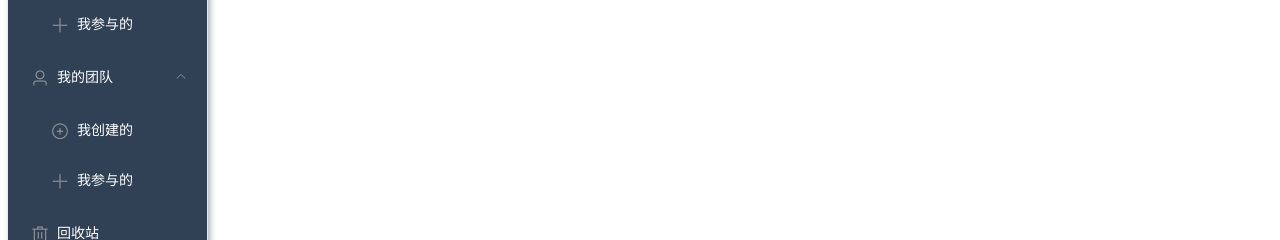
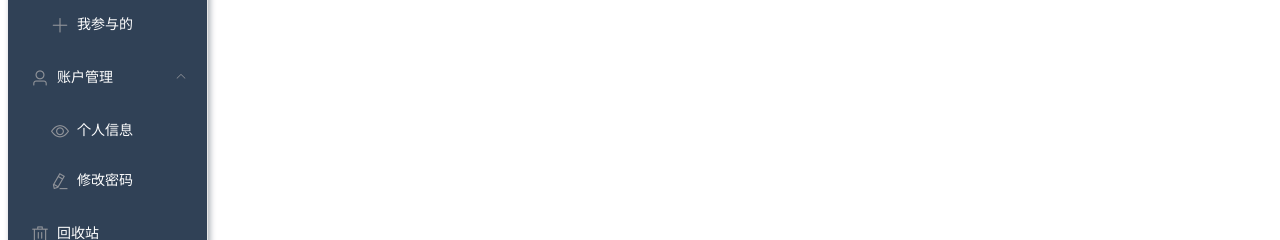
Before and after one commit to AL-Mazai/online_edit_front, a Vue app: page /home in a window 1280 px wide. Shown: the part 231-471 px from the top of the page. Built offline with nearby package versions, Linux system fonts and the light colour scheme.

Commit message:
新增用户信息和更新密码页面

```diff
--- a/package.json
+++ b/package.json
@@ -10,6 +10,7 @@
   "dependencies": {
     "core-js": "^3.8.3",
     "element-ui": "^2.15.13",
+    "onlyoffice-vue": "^1.0.1",
     "vue": "^2.6.14",
     "vue-router": "^3.2.0"
   },
--- a/src/components/Aside.vue
+++ b/src/components/Aside.vue
@@ -40,21 +40,21 @@
                 <span slot="title">我参与的</span>
             </el-menu-item>
         </el-submenu>
-        <!--导航栏二：我的团队-->
+        <!--导航栏二：账户管理-->
         <el-submenu index="2">
             <template slot="title">
                 <i class="el-icon-user"></i>
-                <span slot="title">我的团队</span>
+                <span slot="title">账户管理</span>
             </template>
             <!--我创建的-->
-            <el-menu-item index="/create_team">
-                <i class="el-icon-circle-plus-outline"></i>
-                <span slot="title">我创建的</span>
+            <el-menu-item index="/user_info">
+                <i class="el-icon-view"></i>
+                <span slot="title">个人信息</span>
             </el-menu-item>
             <!--我参与的-->
-            <el-menu-item index="/participate_team">
-                <i class="el-icon-plus"></i>
-                <span slot="title">我参与的</span>
+            <el-menu-item index="/update_password">
+                <i class="el-icon-edit"></i>
+                <span slot="title">修改密码</span>
             </el-menu-item>
         </el-submenu>
         <!--导航栏三：回收站-->
--- a/src/router/index.js
+++ b/src/router/index.js
@@ -13,8 +13,8 @@ const routes = [
             { path: 'home',name:"主页", component: () => import('../views/Home')},
             { path: 'create_doc',name:"我创建的文档", component: () => import('../views/CreatedDoc')},
             { path: 'participate_doc',name:"我参与的文档", component: () => import('../views/ParticipateDoc')},
-            { path: 'create_team',name:"我创建的团队", component: () => import('../views/CreateTeam')},
-            { path: 'participate_team',name:"我参与的团队", component: () => import('../views/ParticipateTeam')},
+            { path: 'user_info',name:"个人信息", component: () => import('../views/UserInfo')},
+            { path: 'update_password',name:"修改密码", component: () => import('../views/UpdatePassword')},
             { path: 'recycle_station',name:"回收站", component: () => import('../views/RecycleStation')},
         ]
     },
--- a/src/views/CreateTeam.vue
+++ b/src/views/UpdatePassword.vue
@@ -1,11 +1,11 @@
-<!--我创建的团队-->
+<!--更改密码-->
 <template>
 
 </template>
 
 <script>
 export default {
-    name: "CreateTeam"
+    name: "UpdatePassword"
 }
 </script>
 
--- a/src/views/ParticipateTeam.vue
+++ b/src/views/UserInfo.vue
@@ -1,11 +1,11 @@
-<!--我参与的团队-->
+<!--个人信息-->
 <template>
 
 </template>
 
 <script>
 export default {
-    name: "ParticipateTeam"
+    name: "UserInfo"
 }
 </script>
 
```
Also changed, not shown: 1 other file (tests, documents, lock files or other folders).
